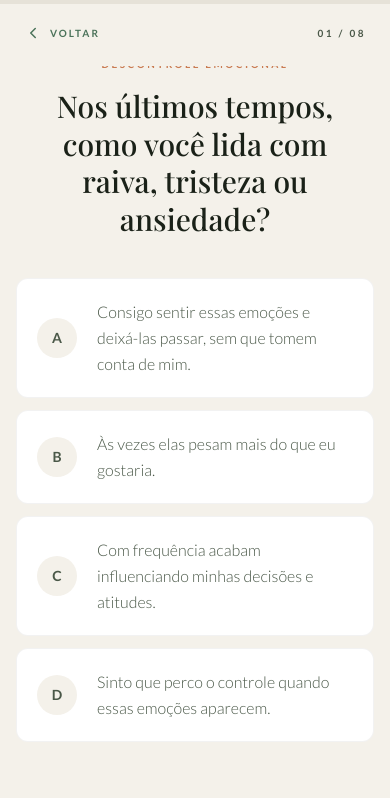
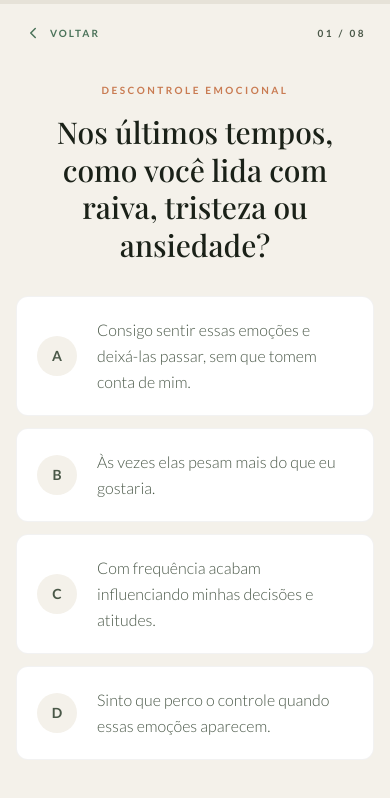
Before and after one commit to JoaoSandovall/IPA_Psicologia, a React (Vite) app: page /quiz in a window 390 px wide. Shown: the top 798 px of the page. Built offline with nearby package versions, Linux system fonts and the light colour scheme; a web font is replaced by a local one.

Commit message:
fix: responsividade do celular

```diff
--- a/src/app/pages/Quiz.tsx
+++ b/src/app/pages/Quiz.tsx
@@ -10,6 +10,11 @@ export default function Quiz() {
 
   useEffect(() => {
     window.scrollTo(0, 0);
+    document.body.style.overflow = 'hidden';
+
+    return () => {
+      document.body.style.overflow = '';
+    };
   }, []);
 
   const questaoAtual = questoes[passoAtual];
@@ -46,7 +51,7 @@ export default function Quiz() {
   ) || resultados[0];
 
   return (
-    <div className="fixed inset-0 overflow-hidden bg-[#F4F1EA] text-[#1A2118] font-sans flex flex-col">
+    <div className="fixed inset-0 z-[9999] h-screen h-[100dvh] w-screen overflow-hidden bg-[#F4F1EA] text-[#1A2118] font-sans flex flex-col">
 
       {/* BARRA DE PROGRESSO NO TOPO ABSOLUTO DA TELA */}
       <div className="absolute top-0 left-0 w-full h-1 md:h-1.5 bg-[#E6E2D8] z-50">
@@ -56,8 +61,8 @@ export default function Quiz() {
         />
       </div>
 
-      {/* CABEÇALHO SUPERIOR FIXO (Botão Voltar + Contador) */}
-      <header className="flex justify-between items-center w-full px-6 py-6 md:px-12 md:py-8 shrink-0 z-40">
+      {/* CABEÇALHO SUPERIOR FIXO */}
+      <header className="flex justify-between items-center w-full px-6 py-5 md:px-12 md:py-8 shrink-0 z-40 mt-1 md:mt-0">
         <Link
           to="/"
           className="group inline-flex items-center gap-2 text-[10px] md:text-xs tracking-[0.2em] uppercase font-bold text-[#4A7259] hover:text-[#C97B52] transition-colors duration-300"
@@ -79,15 +84,19 @@ export default function Quiz() {
       </header>
 
       {/* ÁREA CENTRAL DE CONTEÚDO */}
-      <main className="flex-1 flex items-center justify-center overflow-y-auto hide-scrollbar px-4 sm:px-6 w-full">
-        <div className="w-full max-w-3xl pb-12">
+      <main className="flex-1 overflow-y-auto overscroll-contain hide-scrollbar w-full">
+        <div className="flex flex-col min-h-full w-full">
+
+          <div className="flex-grow"></div>
+
+          <div className="w-full max-w-3xl mx-auto px-4 sm:px-6 py-4 md:py-8 shrink-0">
 
             {!quizFinalizado ? (
               /* ESTADO 1: PERGUNTAS */
               <div className="flex flex-col w-full animate-in fade-in duration-500">
 
                 {/* Títulos */}
-              <div className="mb-10 md:mb-14 text-center md:text-left px-2">
+                <div className="mb-8 md:mb-12 text-center md:text-left px-2">
                   <span
                     className="text-[10px] md:text-xs uppercase tracking-[0.25em] text-[#C97B52] font-bold block mb-4"
                     style={{ fontFamily: "'Lato', sans-serif" }}
@@ -117,14 +126,12 @@ export default function Quiz() {
                             : 'border-black/5 hover:border-[#4A7259]/30 hover:shadow-lg hover:-translate-y-0.5'
                         }`}
                       >
-                      {/* Círculo com a Letra */}
                         <div className={`flex-shrink-0 w-10 h-10 md:w-12 md:h-12 rounded-full flex items-center justify-center text-sm md:text-base font-bold transition-all duration-300 mr-5 md:mr-6 ${
                           isSelecionada ? 'bg-[#4A7259] text-white shadow-md' : 'bg-[#F4F1EA] text-[#4A5848] group-hover:bg-[#4A7259] group-hover:text-white'
                         }`} style={{ fontFamily: "'Lato', sans-serif" }}>
                           {letrasOpcoes[index]}
                         </div>
 
-                      {/* Texto */}
                         <span
                           className={`text-base md:text-lg leading-relaxed transition-colors duration-300 pr-4 ${
                             isSelecionada ? 'text-[#1A2118] font-medium' : 'text-[#4A5848] font-light group-hover:text-[#1A2118]'
@@ -158,11 +165,10 @@ export default function Quiz() {
               </div>
             ) : (
 
-            /* ESTADO 2: RESULTADO FINAL */
               <div className="animate-in fade-in zoom-in-95 duration-700 flex flex-col w-full items-center justify-center">
 
                 {/* Títulos do Resultado */}
-              <div className="mb-10 text-center w-full">
+                <div className="mb-8 md:mb-10 text-center w-full">
                   <span
                     className="text-[10px] md:text-xs uppercase tracking-[0.3em] text-[#C97B52] font-bold mb-4 block"
                     style={{ fontFamily: "'Lato', sans-serif" }}
@@ -170,7 +176,7 @@ export default function Quiz() {
                     {resultadoAlcancado.kicker}
                   </span>
                   <h2
-                  className="text-4xl md:text-5xl lg:text-6xl font-medium text-[#1A2118] leading-tight px-4"
+                    className="text-4xl md:text-5xl lg:text-6xl font-medium text-[#1A2118] leading-tight px-2 md:px-4"
                     style={{ fontFamily: "'Playfair Display', serif" }}
                   >
                     {resultadoAlcancado.title}
@@ -178,9 +184,8 @@ export default function Quiz() {
                 </div>
 
                 {/* Cartão de Texto e Botões */}
-              <div className="bg-white w-full rounded-2xl p-8 md:p-14 shadow-xl shadow-black/5 border border-black/5 flex flex-col">
+                <div className="bg-white w-full rounded-2xl p-6 sm:p-8 md:p-14 shadow-xl shadow-black/5 border border-black/5 flex flex-col">
 
-                {/* Corpo de Texto */}
                   <div
                     className="text-base md:text-lg text-[#4A5848] font-light leading-relaxed md:leading-loose text-center sm:text-left
                                [&>p]:mb-6 [&>strong]:font-medium [&>strong]:text-[#1A2118]"
@@ -188,25 +193,24 @@ export default function Quiz() {
                     dangerouslySetInnerHTML={{ __html: resultadoAlcancado.body }}
                   />
 
-                {/* Botões de Ação */}
-                <div className="mt-8 flex flex-col sm:flex-row items-center justify-center sm:justify-start gap-4 pt-8 border-t border-black/5">
+                  <div className="mt-4 md:mt-8 flex flex-col sm:flex-row items-center justify-center sm:justify-start gap-4 pt-6 md:pt-8 border-t border-black/5">
                     <a
                       href="https://wa.me/5561992576460?text=Ol%C3%A1!%20Realizei%20a%20autoavalia%C3%A7%C3%A3o%20no%20site%20e%20gostaria%20de%20agendar%20uma%20conversa."
                       target="_blank"
                       rel="noopener noreferrer"
-                    className="w-full sm:w-auto inline-flex items-center justify-center gap-3 px-8 py-4 text-[10px] md:text-xs font-bold uppercase tracking-[0.15em] rounded-full transition-all duration-300 shadow-md hover:shadow-lg bg-[#4A7259] hover:bg-[#3A5E47] text-[#F7F5F1]"
+                      className="w-full sm:w-auto inline-flex items-center justify-center gap-3 px-6 md:px-8 py-4 text-[10px] md:text-xs font-bold uppercase tracking-[0.15em] rounded-full transition-all duration-300 shadow-md hover:shadow-lg bg-[#4A7259] hover:bg-[#3A5E47] text-[#F7F5F1]"
                       style={{ fontFamily: "'Lato', sans-serif" }}
                     >
-                    <MessageCircle className="w-4 h-4" />
+                      <MessageCircle className="w-4 h-4 shrink-0" />
                       Agendar uma conversa
                     </a>
 
                     <button
                       onClick={reiniciarQuiz}
-                    className="w-full sm:w-auto inline-flex items-center justify-center gap-3 px-8 py-4 text-[10px] md:text-xs font-bold uppercase tracking-[0.15em] rounded-full border transition-all duration-300 bg-transparent text-[#4A7259] border-[rgba(74,114,89,0.3)] hover:bg-[rgba(74,114,89,0.05)] hover:border-[#4A7259]"
+                      className="w-full sm:w-auto inline-flex items-center justify-center gap-3 px-6 md:px-8 py-4 text-[10px] md:text-xs font-bold uppercase tracking-[0.15em] rounded-full border transition-all duration-300 bg-transparent text-[#4A7259] border-[rgba(74,114,89,0.3)] hover:bg-[rgba(74,114,89,0.05)] hover:border-[#4A7259]"
                       style={{ fontFamily: "'Lato', sans-serif" }}
                     >
-                    <RotateCcw className="w-4 h-4" />
+                      <RotateCcw className="w-4 h-4 shrink-0" />
                       Refazer o teste
                     </button>
                   </div>
@@ -216,6 +220,10 @@ export default function Quiz() {
               </div>
             )}
           </div>
+
+          {/* Espaçador inferior */}
+          <div className="flex-grow"></div>
+        </div>
       </main>
 
     </div>
```
Also changed, not shown: 1 other file (tests, documents, lock files or other folders). Lines whose indentation alone changed are shown as unchanged.
